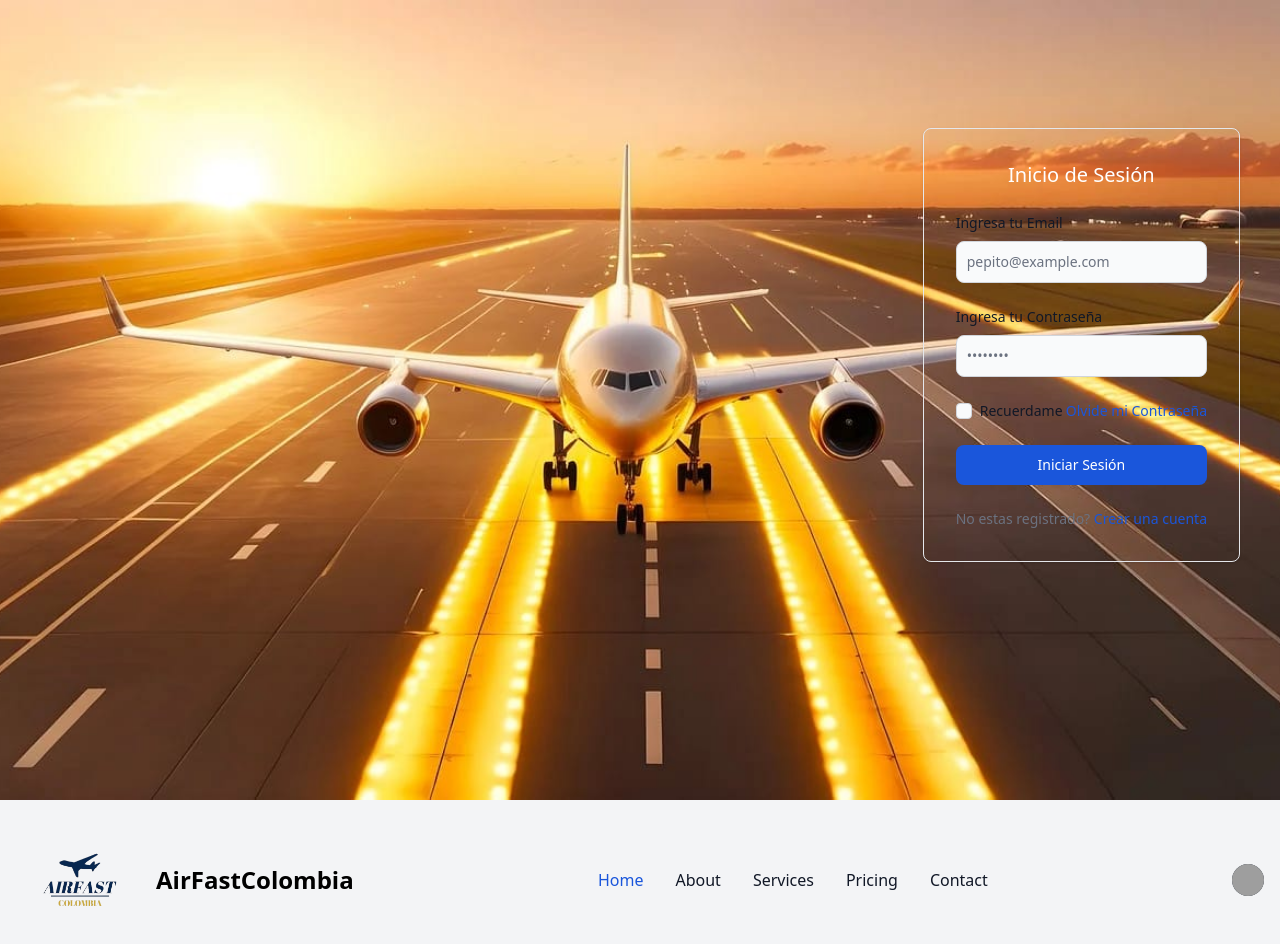
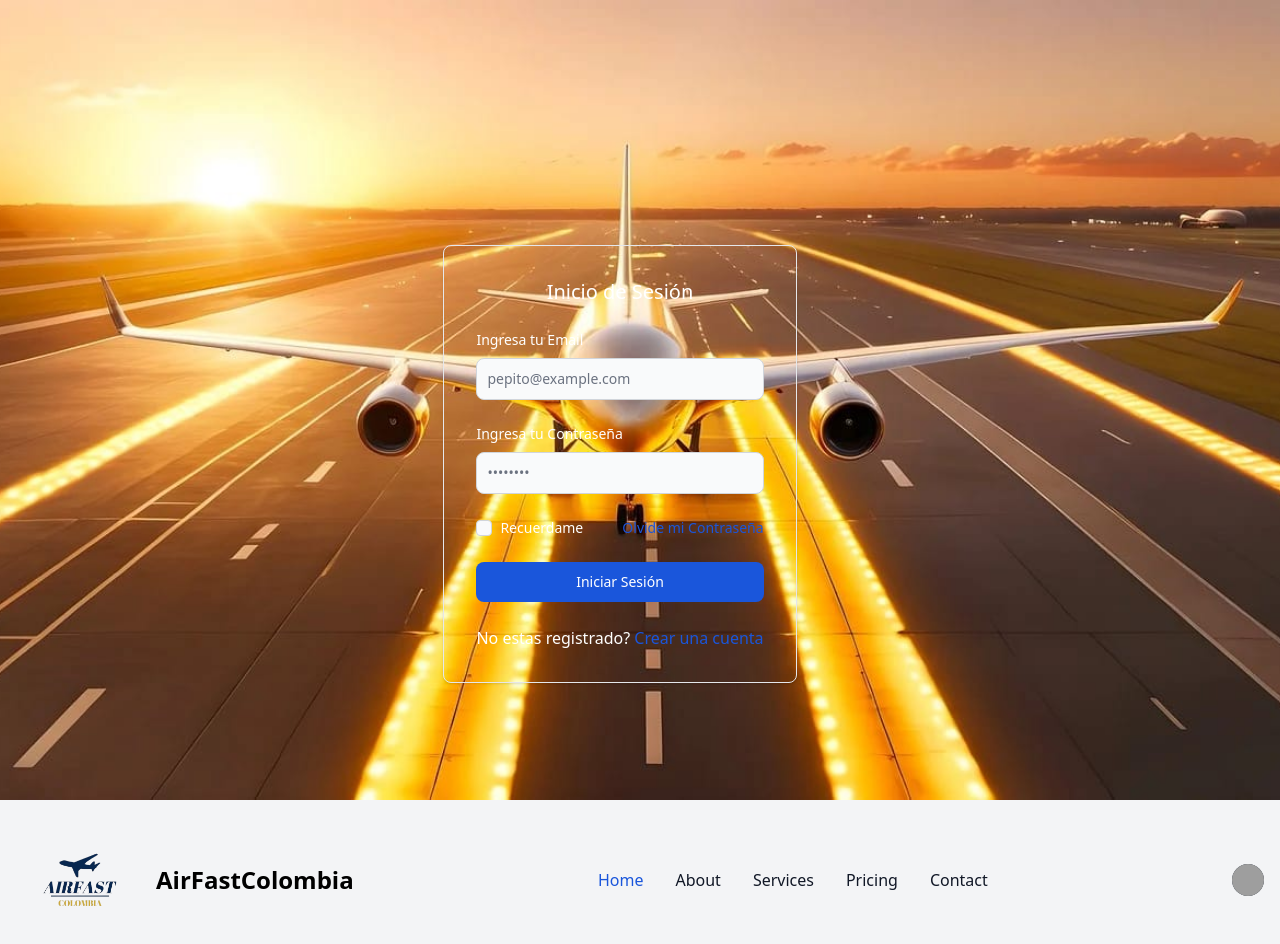
Before and after one commit to victorespi/airFastColombia, an Angular app: page /app-login in a window 1280 px wide. Shown: the top 944 px of the page. Built offline with nearby package versions, Linux system fonts and the light colour scheme; grey boxes are pictures that could not be loaded.

Commit message:
modificacion en el inicio de sesion

```diff
--- a/angular.json
+++ b/angular.json
@@ -99,5 +99,8 @@
         }
       }
     }
+  },
+  "cli": {
+    "analytics": "2c510b2c-c97e-4e7d-abe7-fa55656dab8e"
   }
 }
--- a/src/app/login/login.component.html
+++ b/src/app/login/login.component.html
@@ -1,14 +1,14 @@
-<div class="h-screen flex justify-end bg-cover bg-center" style="background-image: url(../../assets/img/fondoLogin.jpeg);">
+<div class="h-screen flex items-center justify-center bg-cover bg-center" style="background-image: url(../../assets/img/fondoLogin.jpeg);">
   <div class="max-w-sm pt-32 mr-10">
     <div class="bg-transparent border border-gray-200 rounded-lg shadow sm:p-6 md:p-8 dark:bg-gray-800 dark:border-gray-700">
       <form class="space-y-6" action="#">
         <h5 class="text-xl text-center font-medium text-white dark:text-white">Inicio de Sesión</h5>
         <div>
-          <label for="email" class="block mb-2 text-sm font-medium text-gray-900 dark:text-white">Ingresa tu Email</label>
+          <label for="email" class="block mb-2 text-sm font-medium text-white dark:text-white">Ingresa tu Email</label>
           <input type="email" name="email" id="email" class="bg-gray-50 border border-gray-300 text-gray-900 text-sm rounded-lg focus:ring-blue-500 focus:border-blue-500 block w-full p-2.5 dark:bg-gray-600 dark:border-gray-500 dark:placeholder-gray-400 dark:text-white" placeholder="pepito@example.com" required />
         </div>
         <div>
-          <label for="password" class="block mb-2 text-sm font-medium text-gray-900 dark:text-white">Ingresa tu Contraseña</label>
+          <label for="password" class="block mb-2 text-sm font-medium text-white dark:text-white">Ingresa tu Contraseña</label>
           <input type="password" name="password" id="password" placeholder="••••••••" class="bg-gray-50 border border-gray-300 text-gray-900 text-sm rounded-lg focus:ring-blue-500 focus:border-blue-500 block w-full p-2.5 dark:bg-gray-600 dark:border-gray-500 dark:placeholder-gray-400 dark:text-white" required />
         </div>
         <div class="flex items-start">
@@ -16,13 +16,13 @@
             <div class="flex items-center h-5">
               <input id="remember" type="checkbox" value="" class="w-4 h-4 border border-gray-300 rounded bg-gray-50 focus:ring-3 focus:ring-blue-300 dark:bg-gray-700 dark:border-gray-600 dark:focus:ring-blue-600 dark:ring-offset-gray-800 dark:focus:ring-offset-gray-800" required />
             </div>
-            <label for="remember" class="ms-2 text-sm font-medium text-gray-900 dark:text-gray-300">Recuerdame</label>
+            <label for="remember" class="ms-2 text-sm font-medium text-white dark:text-gray-300">Recuerdame</label>
           </div>
           <a href="#" class="ms-auto text-sm text-blue-700 hover:underline dark:text-blue-500">Olvide mi Contraseña</a>
         </div>
         <button type="submit" class="w-full text-white bg-blue-700 hover:bg-blue-800 focus:ring-4 focus:outline-none focus:ring-blue-300 font-medium rounded-lg text-sm px-5 py-2.5 text-center dark:bg-blue-600 dark:hover:bg-blue-700 dark:focus:ring-blue-800">Iniciar Sesión</button>
-        <div class="text-sm font-medium text-gray-500 dark:text-gray-300">
-          No estas registrado? <a href="#" class="text-blue-700 hover:underline dark:text-blue-500">Crear una cuenta</a>
+        <div class="text-white hover:underline dark:text-white">
+          No estas registrado? <a href="#" class="text-blue-700 hover:underline dark:text-white">Crear una cuenta</a>
         </div>
       </form>
     </div>
--- a/src/app/login/login.component.scss
+++ b/src/app/login/login.component.scss
@@ -0,0 +1,7 @@
+nav {
+    position: fixed; /* Fija el navbar en la parte superior */
+    top: 0; /* Para que esté en la parte superior */
+    left: 0;
+    right: 0;
+    z-index: 1000; /* Para que siempre esté sobre otros elementos */
+  }
```
